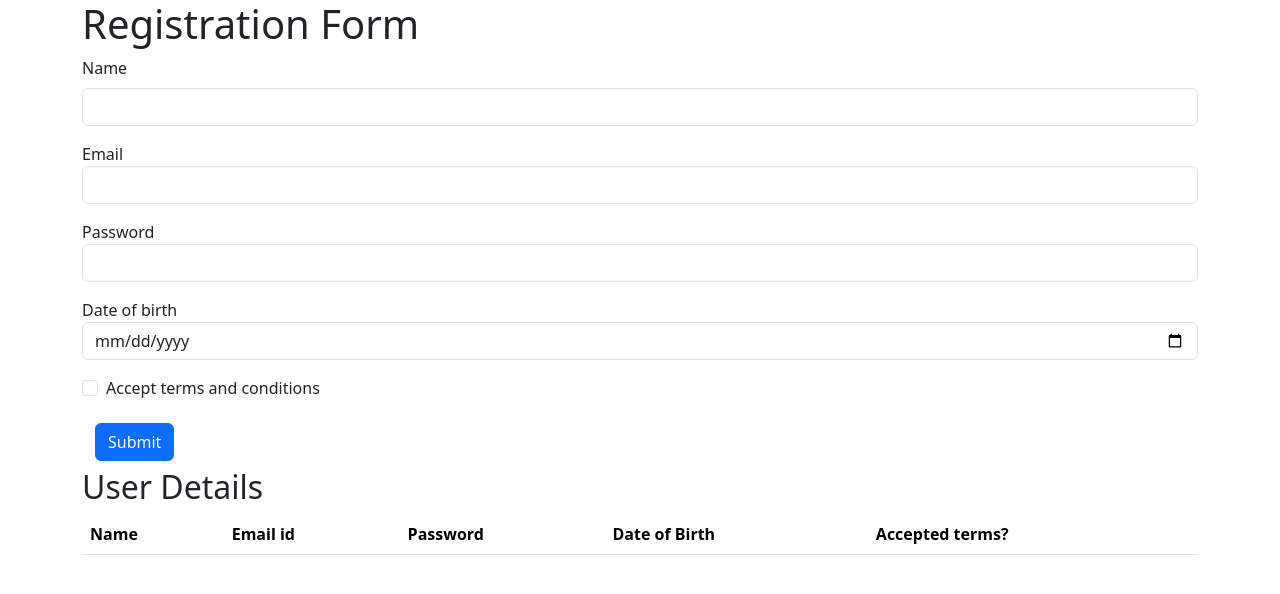
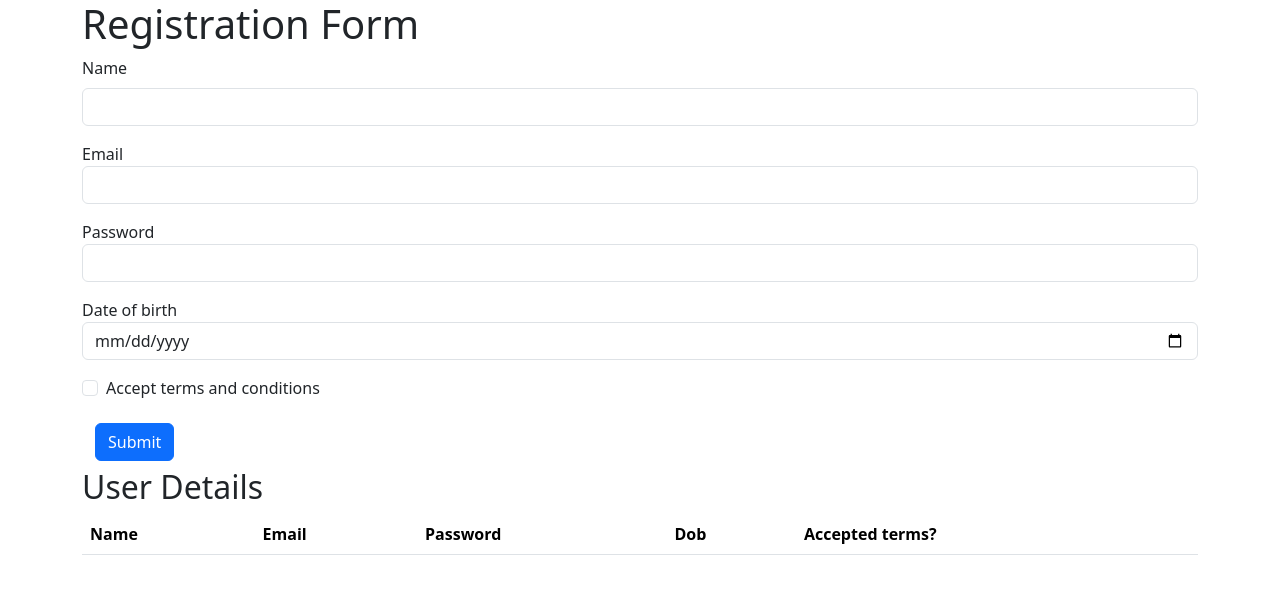
Before and after one commit to Sharath3634/wd101, a plain HTML site: page index.html in a window 1280 px wide. Drawn offline with nearby package versions, Linux system fonts and the light colour scheme.

Commit message:
Update index.html

```diff
--- a/index.html
+++ b/index.html
@@ -41,9 +41,9 @@
                 <thead>
                     <tr>
                         <th>Name</th>
-                        <th>Email id</th>
+                        <th>Email</th>
                         <th>Password</th>
-                        <th>Date of Birth</th>
+                        <th>Dob</th>
                         <th>Accepted terms?</th>
                     </tr>
                 </thead>
```
